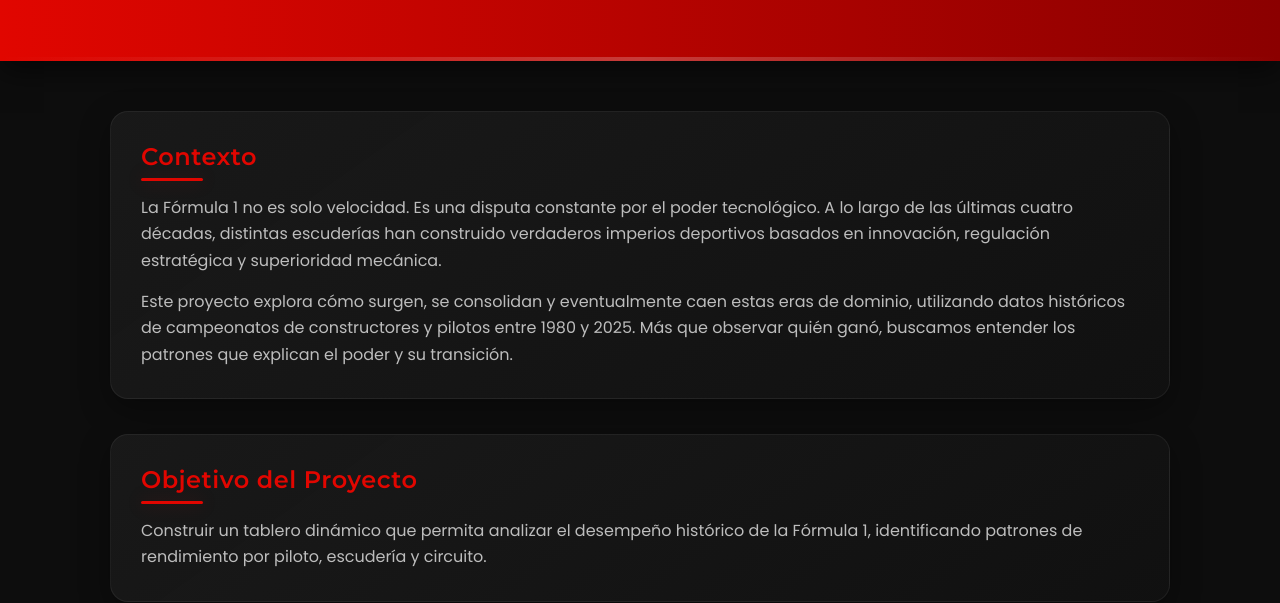
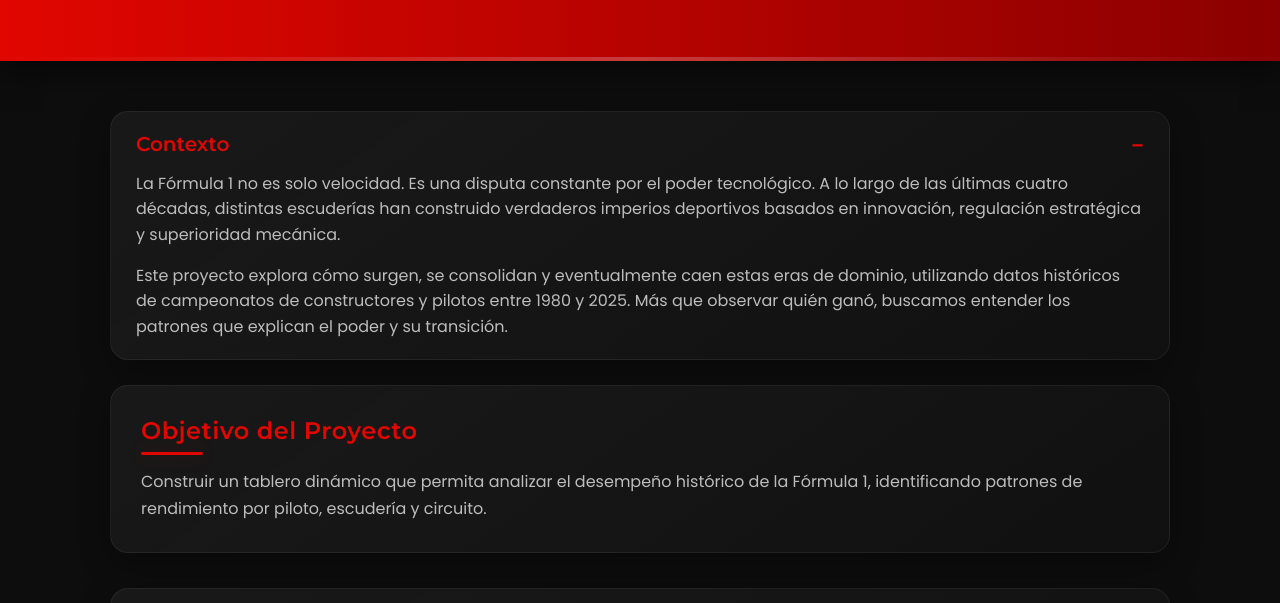
Before and after one commit to victorbonilla0611/proyecto_final_storytelling, a plain HTML site: page index.html in a window 1280 px wide. Shown: the part 156-759 px from the top of the page. Drawn offline with Linux system fonts and the light colour scheme.

Commit message:
Update index.html

```diff
--- a/index.html
+++ b/index.html
@@ -239,6 +239,58 @@ body::before{
     opacity:0;
   }
 }
+
+/* Accordion estilo F1 */
+
+.accordion{
+  background: linear-gradient(145deg, rgba(26,26,26,.95), rgba(18,18,18,.85));
+  border-radius:18px;
+  margin-bottom:25px;
+  padding:20px 25px;
+  border:1px solid rgba(255,255,255,.06);
+  box-shadow: var(--shadow2);
+  transition: all .25s ease;
+}
+
+.accordion:hover{
+  border-color: rgba(225,6,0,.45);
+  box-shadow: var(--shadow), var(--glow);
+}
+
+.accordion summary{
+  font-family:'Montserrat', sans-serif;
+  font-weight:600;
+  font-size:20px;
+  color: var(--f1-red);
+  cursor:pointer;
+  list-style:none;
+  position:relative;
+}
+
+.accordion summary::-webkit-details-marker{
+  display:none;
+}
+
+/* icono + */
+
+.accordion summary::after{
+  content:"+";
+  position:absolute;
+  right:0;
+  font-size:22px;
+  color:var(--f1-red);
+}
+
+.accordion[open] summary::after{
+  content:"−";
+}
+
+.accordion p,
+.accordion ul{
+  margin-top:15px;
+  color: var(--muted);
+  line-height:1.6;
+}
   </style>
 </head>
 
@@ -250,19 +302,22 @@ body::before{
 </header>
 
 <section>
-  <div class="card">
-  <h2>Contexto</h2>
+<details class="accordion" open>
+  <summary>Contexto</summary>
+
   <p>
     La Fórmula 1 no es solo velocidad. Es una disputa constante por el poder tecnológico.
-    A lo largo de las últimas cuatro décadas, distintas escuderías han construido verdaderos imperios
-    deportivos basados en innovación, regulación estratégica y superioridad mecánica.
+    A lo largo de las últimas cuatro décadas, distintas escuderías han construido verdaderos
+    imperios deportivos basados en innovación, regulación estratégica y superioridad mecánica.
   </p>
+
   <p style="margin-top:15px;">
     Este proyecto explora cómo surgen, se consolidan y eventualmente caen estas eras de dominio,
     utilizando datos históricos de campeonatos de constructores y pilotos entre 1980 y 2025.
     Más que observar quién ganó, buscamos entender los patrones que explican el poder y su transición.
   </p>
-</div>
+
+</details>
 
   <div class="card">
     <h2>Objetivo del Proyecto</h2>
```
